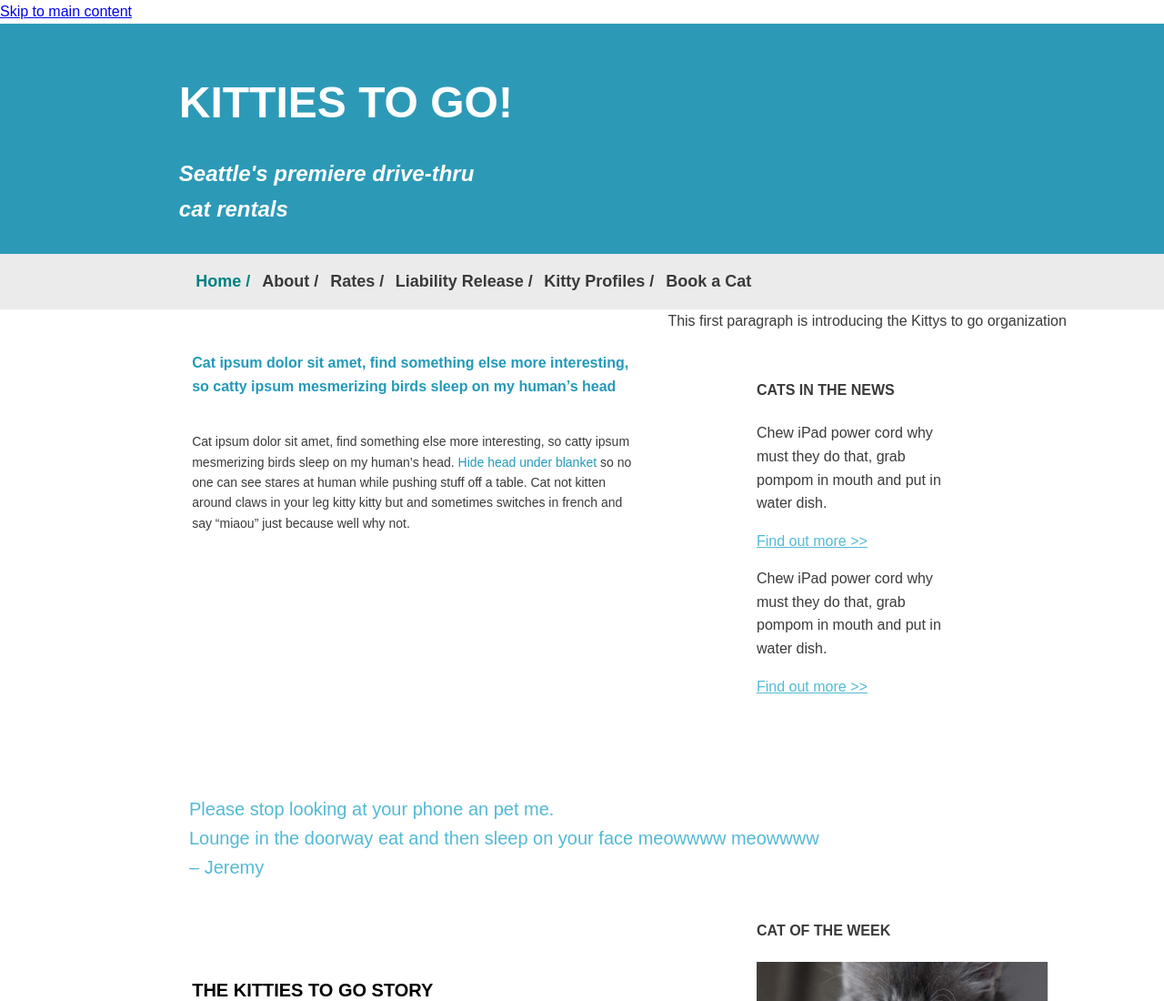
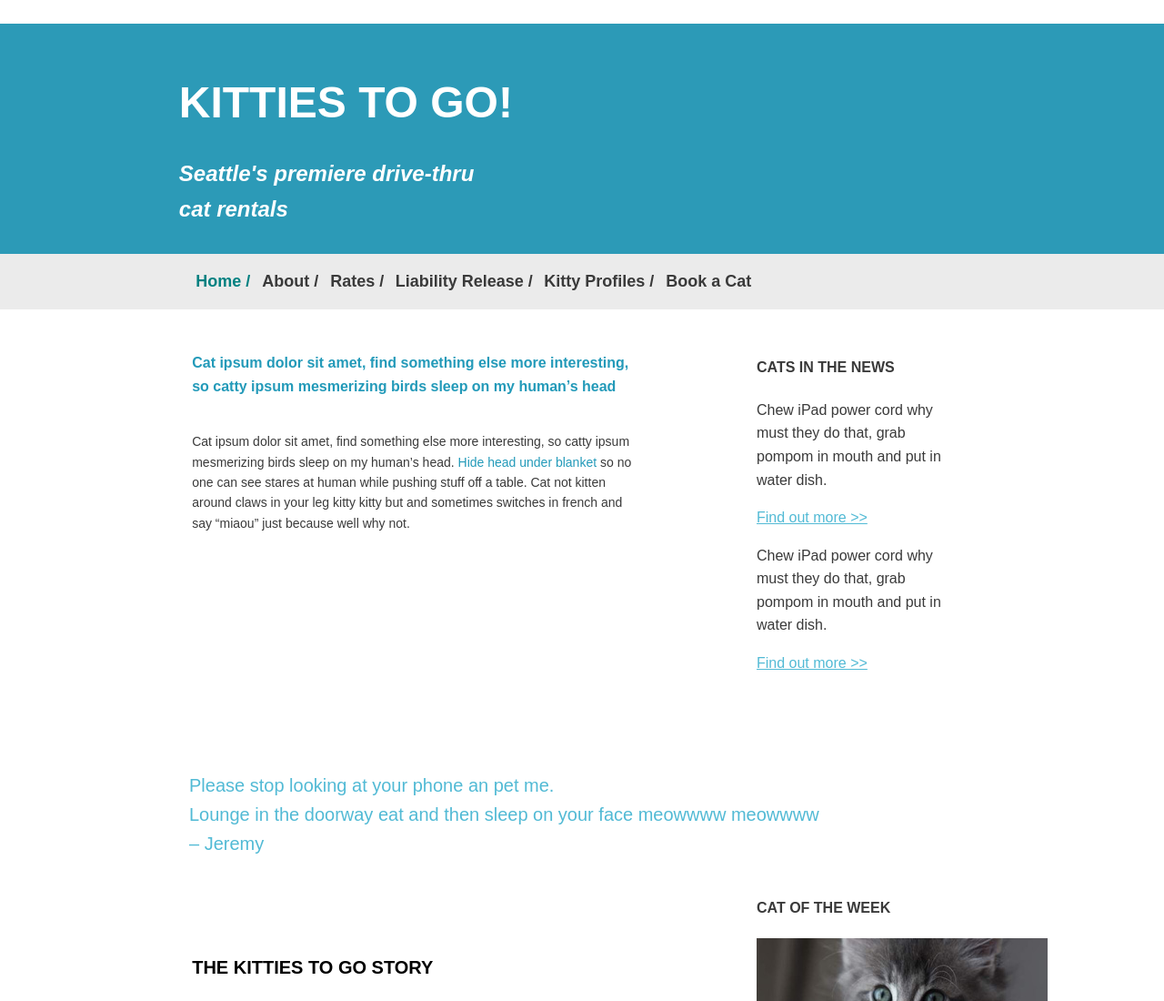
Before and after one commit to desiraes98597/mock-up, a plain HTML site: page index.html in a window 1280 px wide. Shown: the top 1100 px of the page at 91% size. Drawn offline with Linux system fonts and the light colour scheme.

Commit message:
Add files via upload
added accessibilty code

```diff
--- a/css/style.css
+++ b/css/style.css
@@ -8,6 +8,30 @@ body {
     font-family: Arial, Helvetica, sans-serif;
     color:#3a3a3a;
     line-height: 1.6;
+}
+
+/* skip to content link */
+
+.hidden{
+   position:relative;
+   left: -100000px;
+   top:auto;
+
+}
+
+
+.hidden:focus {
+    left:0;
+}
+
+.sr-only {
+    position: absolute;
+    left: -100000px;
+    top: auto;
+    width: 1px;
+    height: 1px;
+    overflow: hidden;
+
 }
 
 .banner {
```
